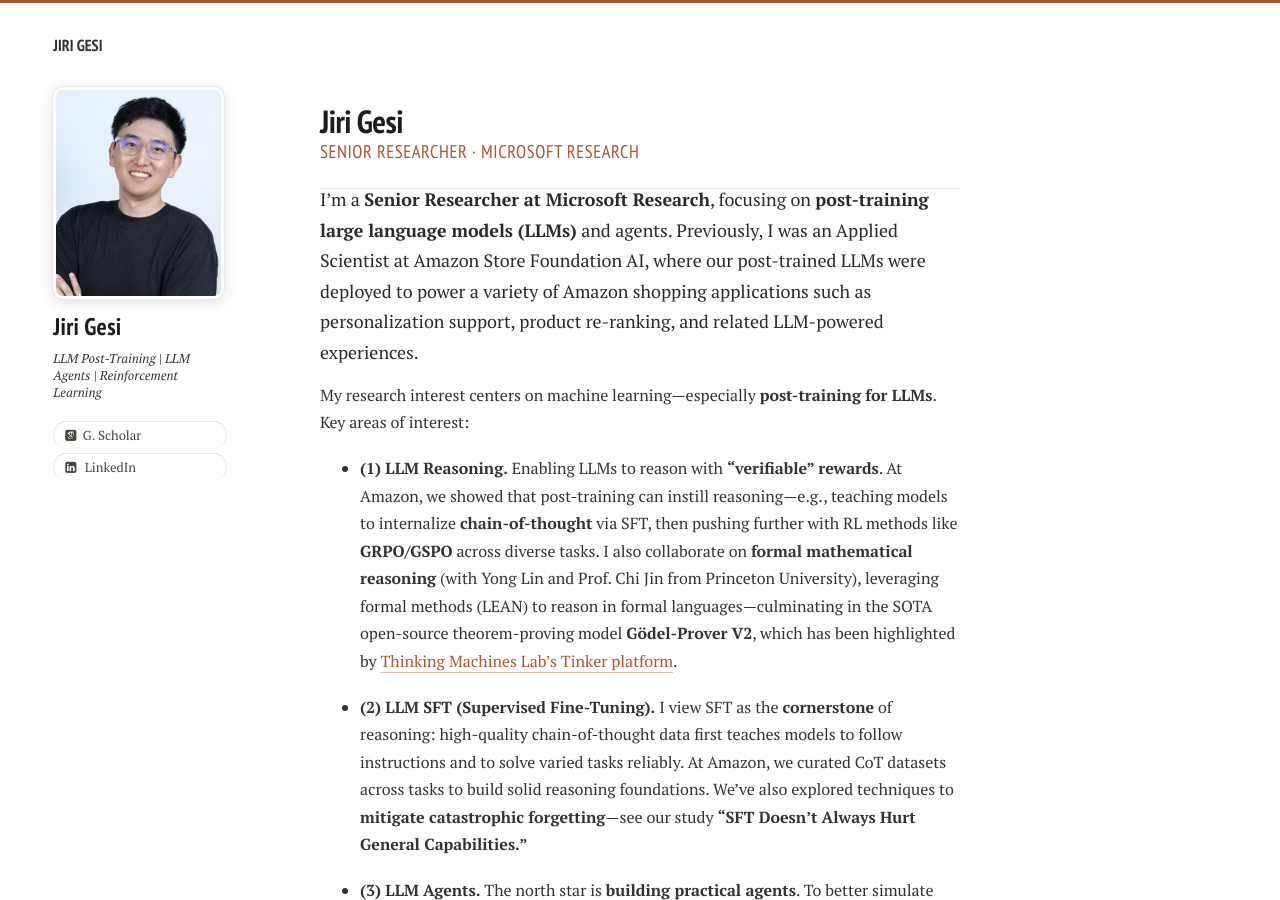
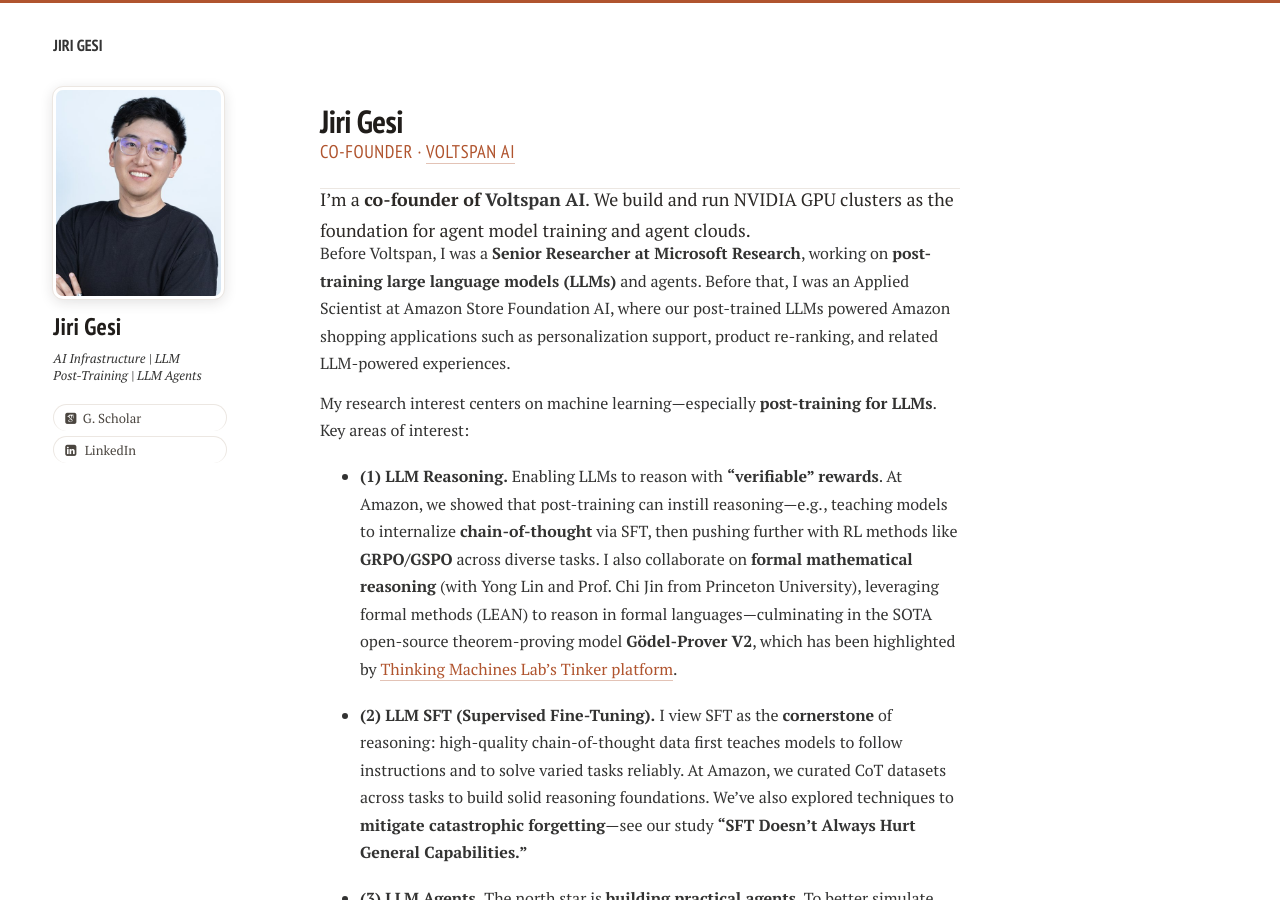
Before and after one commit to Jirigesi/Jirigesi.github.io, a Jekyll site: the page built from index.md, in a window 1280 px wide and 900 px high. Built offline with Jekyll 4.4.1, drawn with Linux system fonts in a browser that asks for light colours.

Commit message:
Update role: co-founder of Voltspan AI; Microsoft and Amazon as past roles
- New intro and role line linking voltspan.ai
- Sidebar bio: AI Infrastructure | LLM Post-Training | LLM Agents
- Remove 2015 theme sample post

Co-Authored-By: Claude Opus 5.5 <noreply@anthropic.com>

```diff
--- a/_config.yml
+++ b/_config.yml
@@ -8,7 +8,7 @@ disqus_shortname: jirigesi (吉日格斯)
 owner:
   name:           Jiri Gesi
   avatar:         jiri_avatar.jpg
-  bio:            LLM Post-Training | LLM Agents | Reinforcement Learning
+  bio:            AI Infrastructure | LLM Post-Training | LLM Agents
   google_scholar: pZTCjMsAAAAJ
   linkedin:       jirigesi
 
--- a/index.md
+++ b/index.md
@@ -5,9 +5,11 @@ description: "Jiri Gesi"
 tags: [Jekyll, theme, responsive, blog, template]
 ---
 
-<p class="page-role">Senior Researcher &middot; Microsoft Research</p>
+<p class="page-role">Co-founder &middot; <a href="https://voltspan.ai">Voltspan AI</a></p>
 
-I’m a **Senior Researcher at Microsoft Research**, focusing on **post-training large language models (LLMs)** and agents. Previously, I was an Applied Scientist at Amazon Store Foundation AI, where our post-trained LLMs were deployed to power a variety of Amazon shopping applications such as personalization support, product re-ranking, and related LLM-powered experiences.
+I’m a **co-founder of [Voltspan AI](https://voltspan.ai)**. We build and run NVIDIA GPU clusters as the foundation for agent model training and agent clouds.
+
+Before Voltspan, I was a **Senior Researcher at Microsoft Research**, working on **post-training large language models (LLMs)** and agents. Before that, I was an Applied Scientist at Amazon Store Foundation AI, where our post-trained LLMs powered Amazon shopping applications such as personalization support, product re-ranking, and related LLM-powered experiences.
 
 <br>
 
```
Also changed, not shown: _posts/2015-05-27-deep-learning-scraping.md (deleted, +0 -68 lines).
